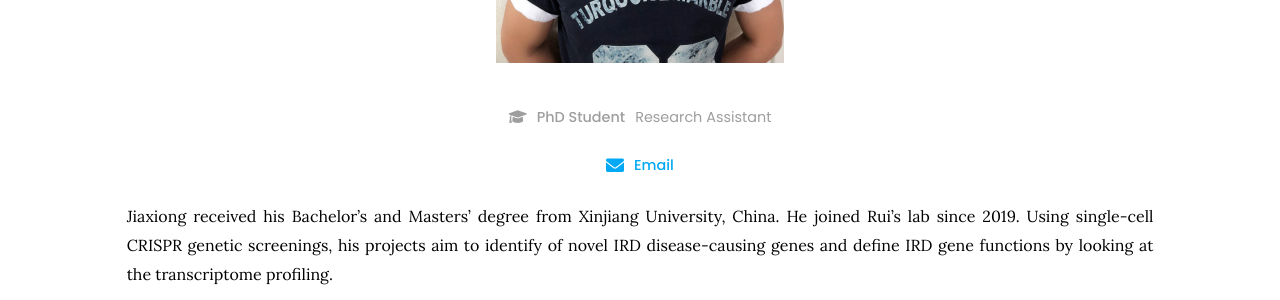
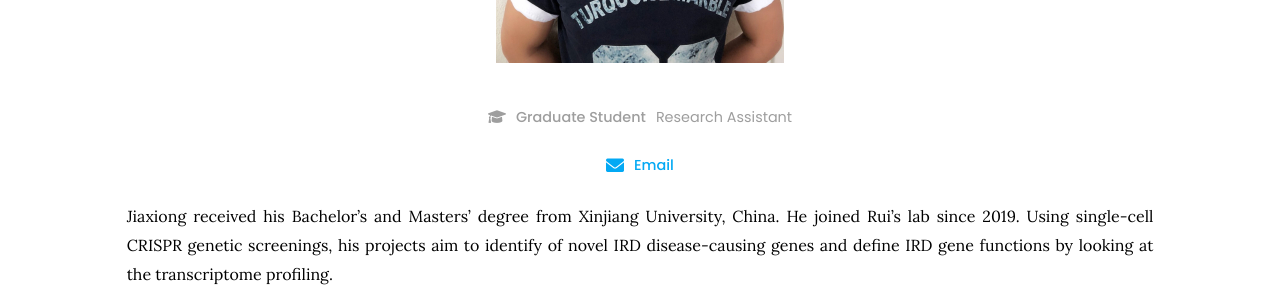
Before and after one commit to wmeng1018/Chen-lab-website, a Jekyll site: the page built from _members/jiaxiong-lu.md, in a window 1280 px wide. Shown: the part 546-846 px from the top of the page. Built offline with Jekyll 4.4.1, drawn with Linux system fonts in a browser that asks for light colours.

Commit message:
Update roles.yaml

```diff
--- a/_data/roles.yaml
+++ b/_data/roles.yaml
@@ -16,7 +16,7 @@ postdoc:
 
 phd:
   icon: fas fa-graduation-cap
-  text: PhD Student
+  text: Graduate Student
 
 undergrad:
   icon: fas fa-user-graduate
```
